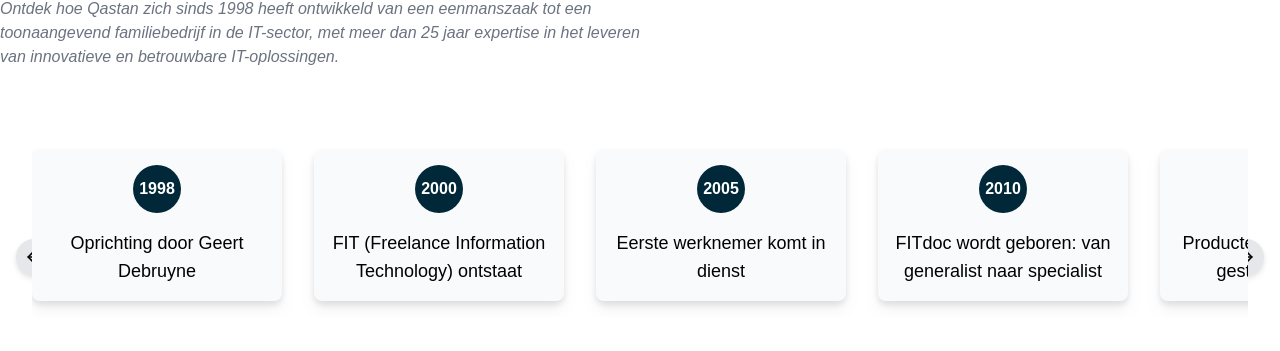
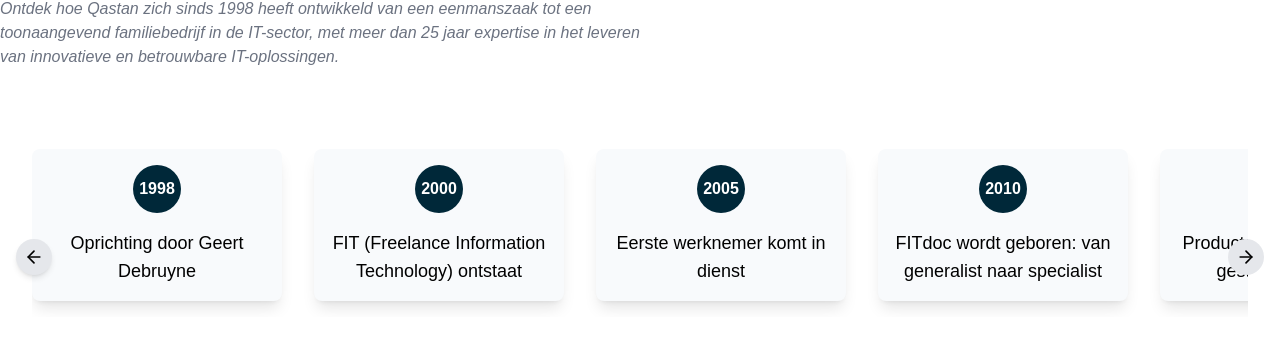
Before and after one commit to SalmaAbied/qastan-salma, a React (Create React App) app in the folder qastan-sa/: page /Over in a window 1280 px wide. Shown: the part 2357-2708 px from the top of the page. Built offline with nearby package versions, Linux system fonts and the light colour scheme.

Commit message:
drop-shadow verandert

```diff
--- a/qastan-sa/src/components/PersonalCard.tsx
+++ b/qastan-sa/src/components/PersonalCard.tsx
@@ -45,10 +45,10 @@ const TeamCard = () => {
           <div role="list" aria-label="Behind the scenes People " className="lg:flex md:flex sm:flex items-center xl:justify-between flex-wrap md:justify-around sm:justify-around lg:justify-around">
             {teamData.map((member, index) => (
               <div key={index} role="listitem" className="xl:w-1/3 lg:mx-3 sm:w-3/4 md:w-2/5 relative mt-16 mb-32 sm:mb-24 xl:max-w-sm lg:w-2/5">
-                <div className="rounded-lg overflow-hidden drop-shadow-lg bg-slate-50">
+                <div className="rounded-lg overflow-hidden shadow-lg bg-slate-50">
                   <div className="absolute -mt-20 w-full flex justify-center">
                     <div className="h-32 w-32">
-                      <img src={member.image} alt={`Afbeelding van ${member.name}`} role="img" className="rounded-full object-cover h-full w-full drop-shadow-md" />
+                      <img src={member.image} alt={`Afbeelding van ${member.name}`} role="img" className="rounded-full object-cover h-full w-full shadow-md" />
                     </div>
                   </div>
                   <div className="px-6 mt-16">
--- a/qastan-sa/src/components/Timeline.tsx
+++ b/qastan-sa/src/components/Timeline.tsx
@@ -71,18 +71,18 @@ const Timeline: React.FC = () => {
         <div className="container mx-auto px-4">
           <div className="relative p-4 pb-20">
             <div className="absolute inset-y-0 left-0 flex items-center">
-              <button onClick={() => scroll("left")} className="p-2 bg-gray-200 rounded-full drop-shadow-md hover:bg-gray-300 focus:outline-none transition duration-300">
+              <button onClick={() => scroll("left")} className="p-2 bg-gray-200 rounded-full shadow-md hover:bg-gray-300 focus:outline-none transition duration-300">
                 <ArrowLeft size={20} />
               </button>
             </div>
             <div className="absolute inset-y-0 right-0 flex items-center">
-              <button onClick={() => scroll("right")} className="p-2 bg-gray-200 rounded-full drop-shadow-md hover:bg-gray-300 focus:outline-none transition duration-300">
+              <button onClick={() => scroll("right")} className="p-2 bg-gray-200 rounded-full -shadow-md hover:bg-gray-300 focus:outline-none transition duration-300">
                 <ArrowRight size={20} />
               </button>
             </div>
             <div ref={timelineRef} className="flex overflow-x-auto space-x-8 scrollbar-hide py-4 cursor-grab" onTouchStart={handleTouchStart} onTouchMove={handleTouchMove} onMouseDown={handleMouseDown} onMouseLeave={handleMouseLeave} onMouseUp={handleMouseUp} onMouseMove={handleMouseMove}>
               {events.map((event, index) => (
-                <div key={index} className="min-w-[200px] bg-slate-50 p-4 rounded-lg drop-shadow-lg md:min-w-[250px] flex flex-col items-center">
+                <div key={index} className="min-w-[200px] bg-slate-50 p-4 rounded-lg shadow-lg md:min-w-[250px] flex flex-col items-center">
                   <div className="bg-darkblue font-bold p-4 text-white rounded-full w-12 h-12 flex items-center justify-center">{event.year}</div>
                   <div className="mt-4 text-center">
                     <h3 className="text-lg mx-auto">{event.title}</h3>
```
Also changed, not shown: 1 other file (tests, documents, lock files or other folders).
